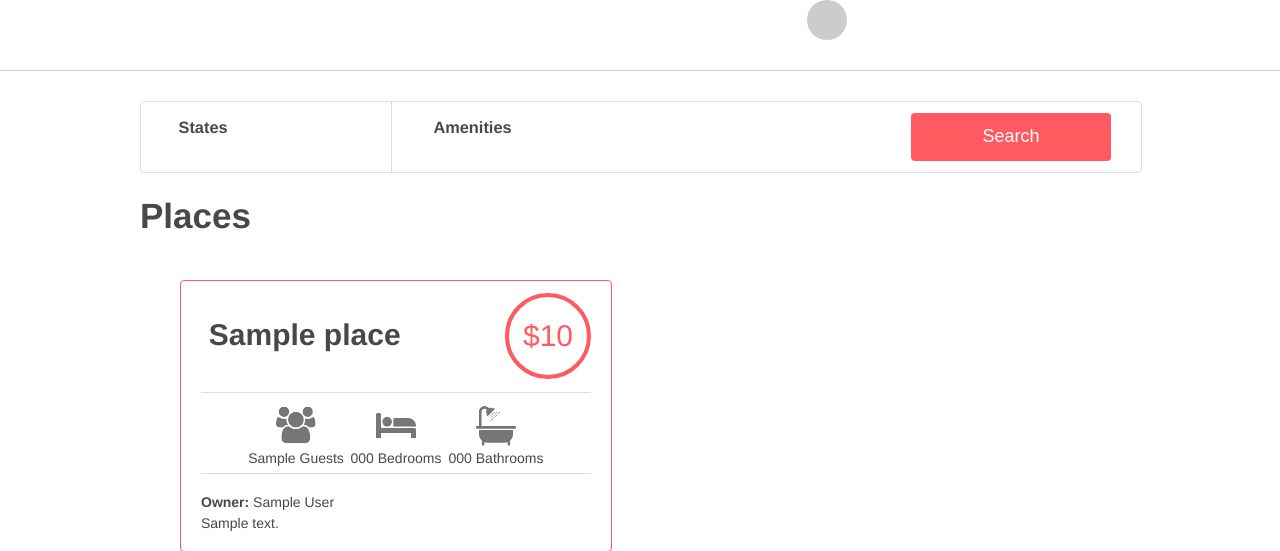
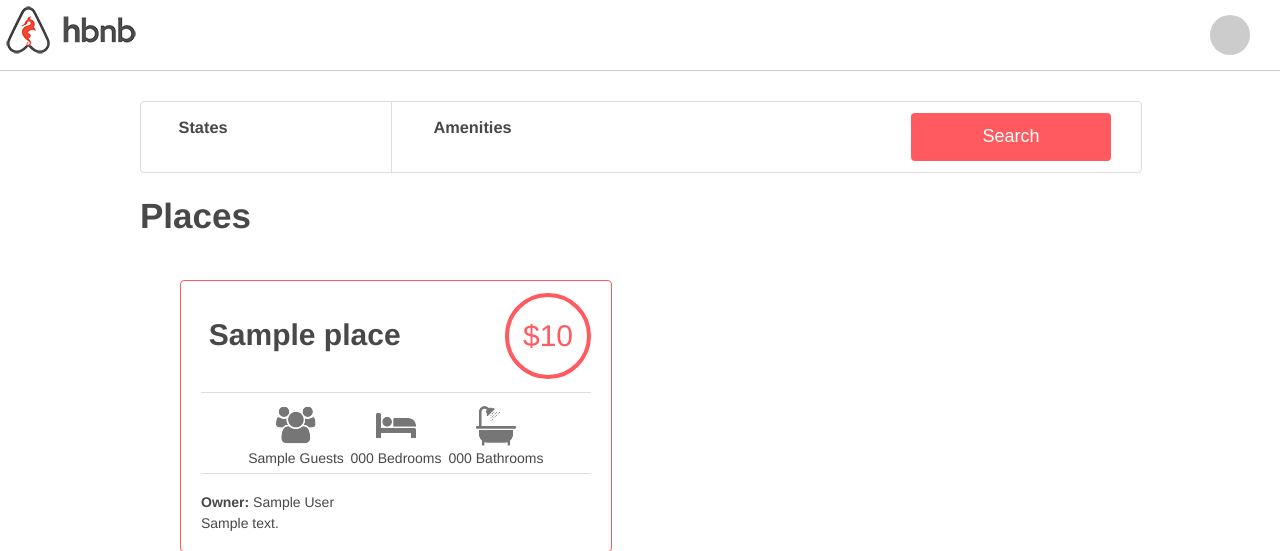
Before and after one commit to nboute/holbertonschool-AirBnB_Clone_v4, a Flask app: template web_dynamic/templates/2-hbnb.html in a window 1280 px wide. Shown: the top 551 px of the page. Run offline with Flask 2, Linux system fonts and the light colour scheme; the template is opened without the code that fills it: most values are stand-ins (such as "Sample title", 1, 10 or a date in 2020); some libraries are stand-ins or nearby versions.

Commit message:
add class change

```diff
--- a/web_dynamic/static/scripts/2-hbnb.js
+++ b/web_dynamic/static/scripts/2-hbnb.js
@@ -7,4 +7,12 @@ $(document).ready(function () {
       amenities.splice($.inArray($(this).attr('data-id'), amenities), 1);
     }
   });
+
+  $.get('http://0.0.0.0:5001/api/v1/status/', function (data) {
+    if (data.status === 'OK') {
+      $('#api_status').addClass('available');
+    } else {
+      $('#api_status').removeClass('available');
+    }
+  });
 });
--- a/web_dynamic/static/styles/3-header.css
+++ b/web_dynamic/static/styles/3-header.css
@@ -1,25 +1,21 @@
 header {
-    display: flex;
-    flex-direction: row;
-    justify-content: space-evenly;
-    justify-items: space-evenly;
     background: white;
     height: 70px;
     width: 100%;
     border-bottom: 1px solid #CCCCCC;
+    background: url("../images/logo.png") no-repeat;
 }
-header .logo {
-    display: flex;
-    background: url("../images/logo.png") no-repeat;
-    left: 20px;
-    height: 100%;
-}
-header #api_status {
-    display: flex;
+
+#api_status {
     height: 40px;
     width: 40px;
-    align-items: center;
     border-radius: 50%;
     margin-right: 30px;
     background-color: #cccccc;
+    float: right;
+    margin-top: 15px;
 }
+
+.available {
+    background-color: #ff545f !important;
+}
```
